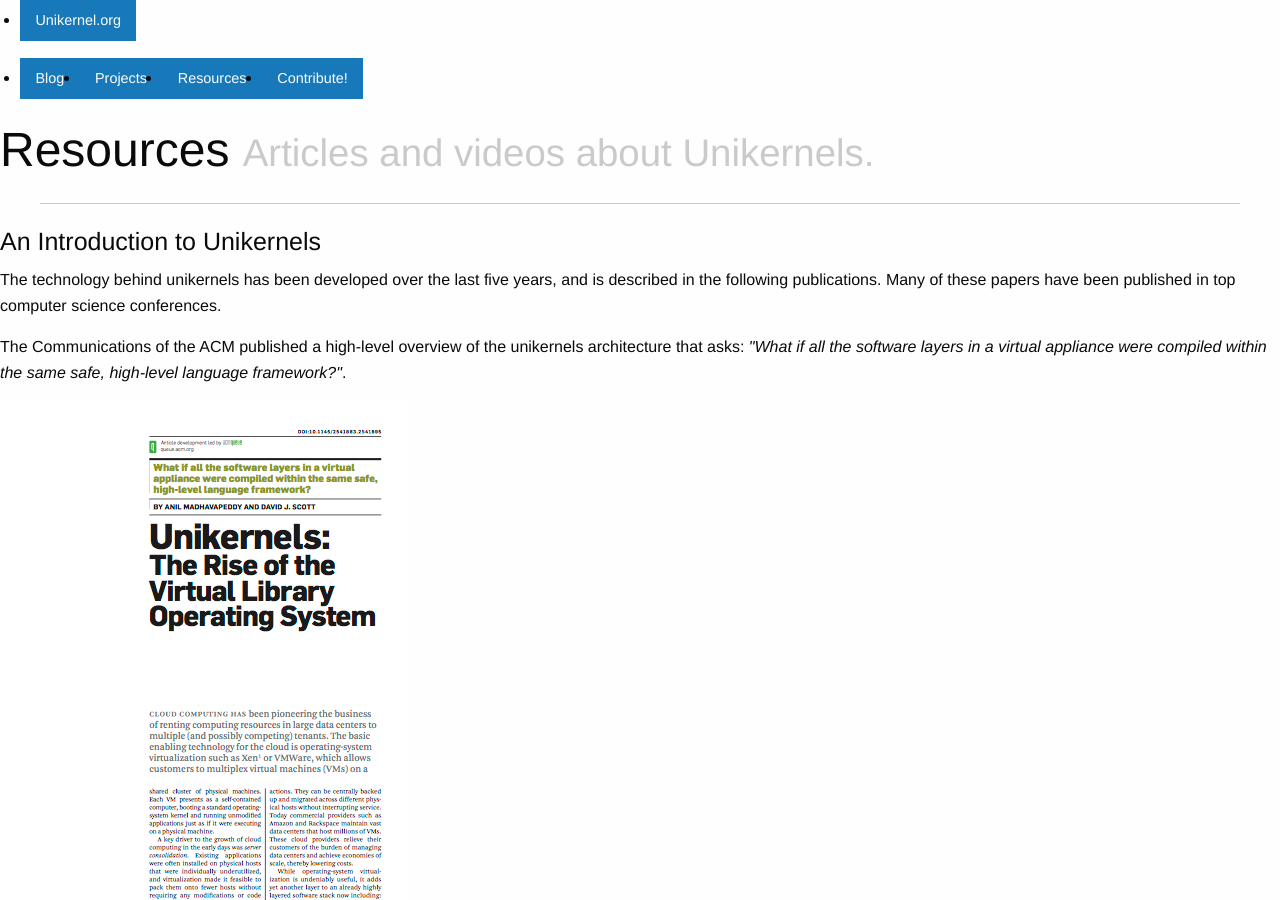
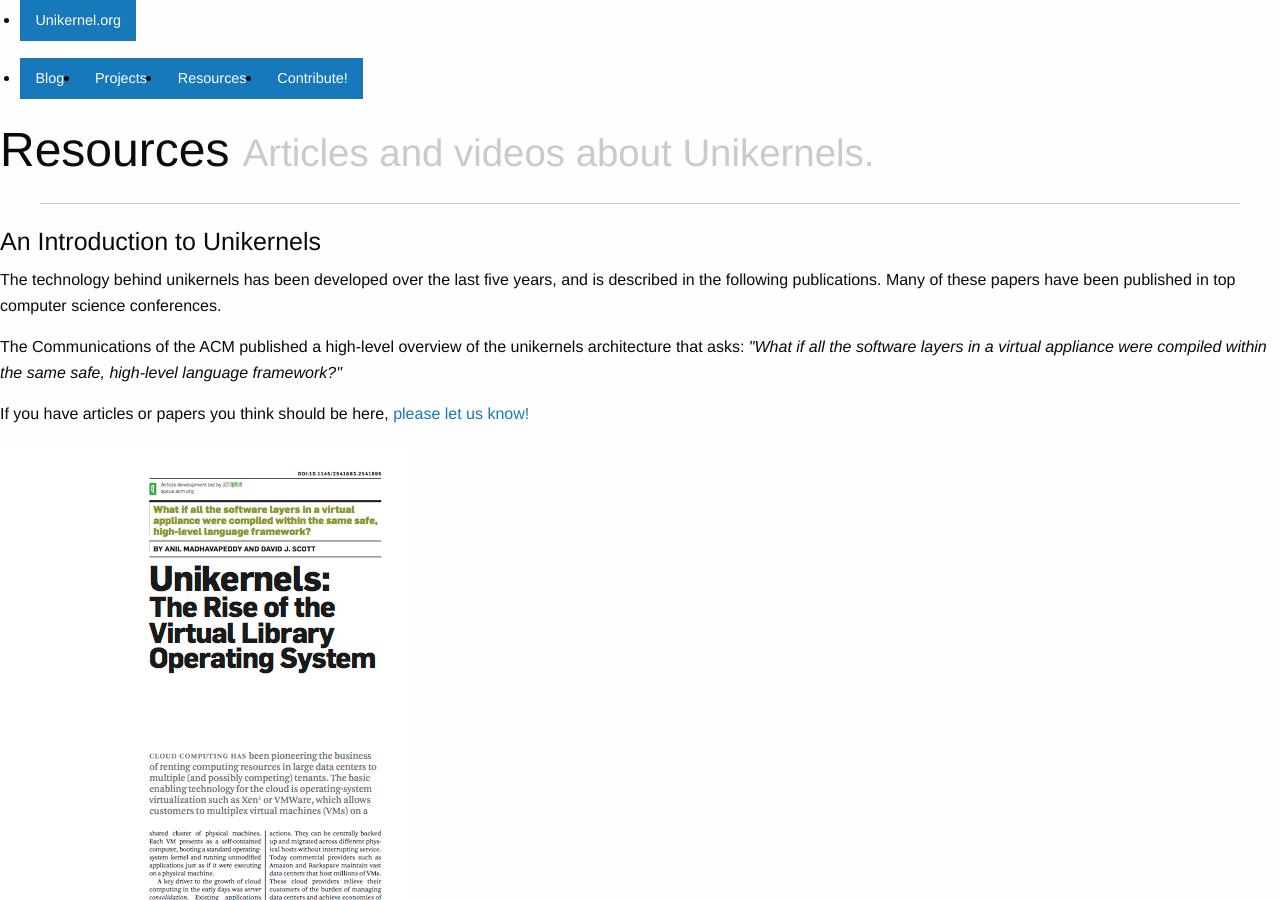
Before and after one commit to Unikernel-Systems/unikernel.org, a Jekyll site: the page built from resources/index.html, in a window 1280 px wide and 900 px high. Built offline with Jekyll 4.4.1, drawn with Linux system fonts in a browser that asks for light colours; nearby versions of some CDN libraries; library files that are not in the unit come from our copies.

Commit message:
add link to issues

```diff
--- a/projects/index.html
+++ b/projects/index.html
@@ -23,7 +23,7 @@ tagline:
 	      <p>Minimal, bespoke unikernel operating systems can be constructed in many different ways for many different applications on many different hardware platforms.  Some systems (like Rumprun) are language-agnostic, and provide a platform for any application code based on the requests it makes of the operating system.  Others (like MirageOS and HaLVM) leverage high-level languages and a runtime to provide an API for operating system functionality.  Unikernels can run in containers, on hypervisors, and on a wide array of bare-metal hardware.
 	      </p>
 	      <p>The projects below represent a slice of the variety of solutions available in the unikernel space.  They include C++ network-specific high-speed unikernels, purely functional and statically typed bespoke unikernels, a cloud-oriented JavaScript library operating system, and a software which runs existing unmodified POSIX software as a unikernel on bare hardware or hypervisors.  Unikernels are running in research labs, in server rooms, and on low-power devices all over the world, many built on the projects here!</p>
-	      <p>If your project is missing, please <a href="https://github.com/Unikernel-Systems/unikernel.org">let us know!</a></p>
+	      <p>If your project is missing, please <a href="https://github.com/Unikernel-Systems/unikernel.org/issues/new">let us know!</a></p>
       </div>
     </div>
   </div>
--- a/resources/index.html
+++ b/resources/index.html
@@ -21,7 +21,8 @@ tagline:
       <!-- </div> -->
       <div class="large-12 columns">
         <p>The technology behind unikernels has been developed over the last five years, and is described in the following publications. Many of these papers have been published in top computer science conferences.</p>
-        <p>The Communications of the ACM published a high-level overview of the unikernels architecture that asks: <em>"What if all the software layers in a virtual appliance were compiled within the same safe, high-level language framework?"</em>.</p>
+        <p>The Communications of the ACM published a high-level overview of the unikernels architecture that asks: <em>"What if all the software layers in a virtual appliance were compiled within the same safe, high-level language framework?"</em></p>
+        <p>If you have articles or papers you think should be here, <a href="https://github.com/Unikernel-Systems/unikernel.org/issues/new">please let us know!</a></p>
       </div>
     </div>
   </div>
```
